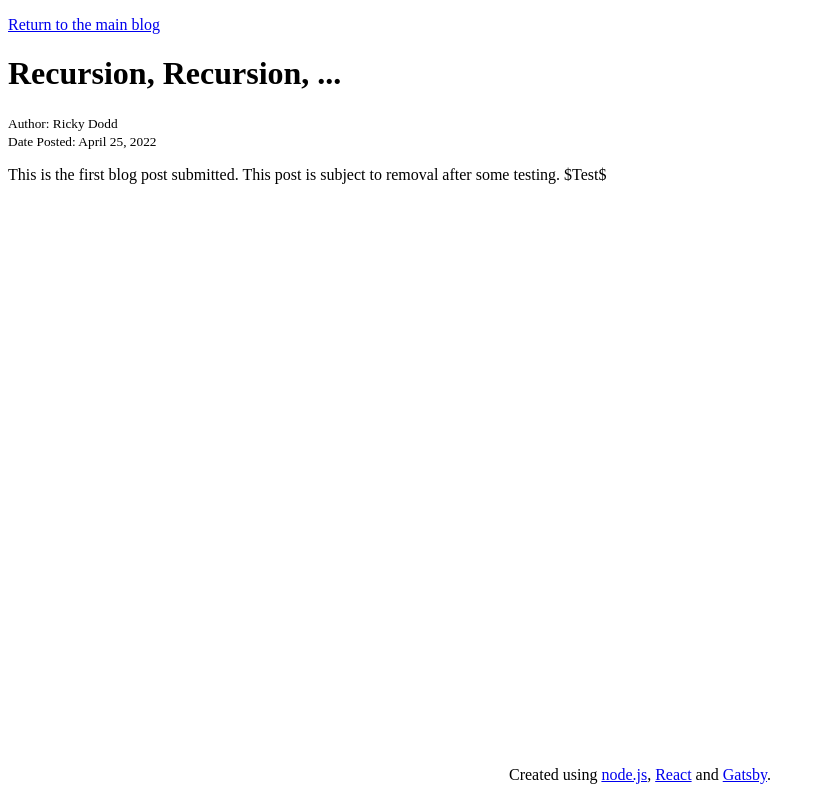
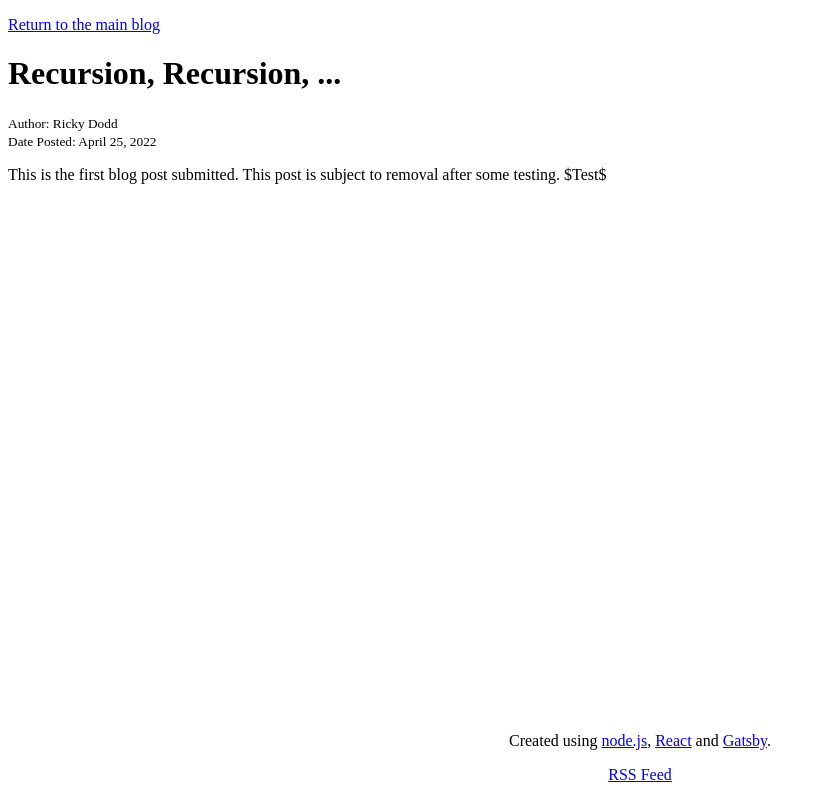
Before and after one commit to rickydodd/rickydodd.github.io, a Gatsby site: page /recursion/ in a window 1280 px wide. Shown: the whole page, without its empty margins (0-825 px from the left). Built offline with nearby package versions, Linux system fonts and the light colour scheme; Gatsby itself is replaced by a stand-in of ours.

Commit message:
Integrate RSS link in Footer component

```diff
--- a/src/components/Footer.js
+++ b/src/components/Footer.js
@@ -1,9 +1,11 @@
 import React from 'react'
+import { Link } from 'gatsby'
 
 export default function Footer() {
   return (
     <footer>
         <p>Created using <a href="https://nodejs.org/">node.js</a>, <a href="https://reactjs.org/">React</a> and <a href="https://www.gatsbyjs.com/">Gatsby</a>.</p>
+        <p><Link to="/rss.xml">RSS Feed</Link></p>
     </footer>
   )
 }
```
